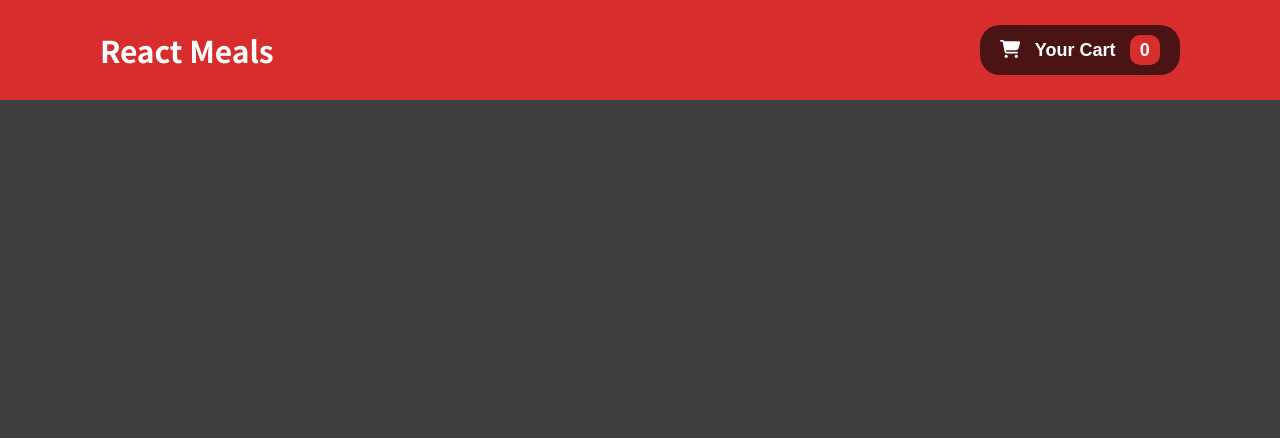
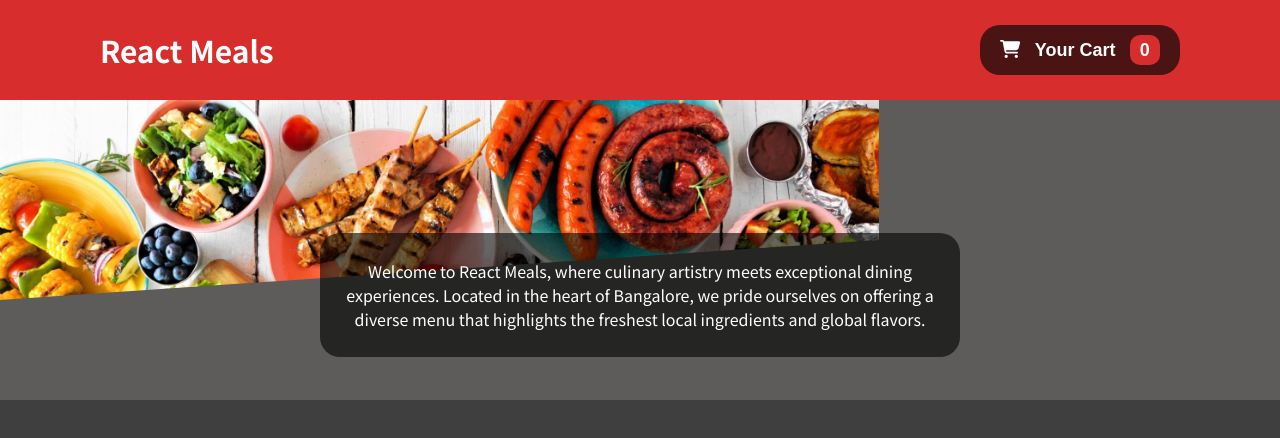
Before and after one commit to Abdulrahiman7/Restaurant-website, a React (Create React App) app: page / in a window 1280 px wide. Shown: the top 438 px of the page. Built offline with nearby package versions, Linux system fonts and the light colour scheme.

Commit message:
summary addded

```diff
--- a/src/components/Layout/Header.css
+++ b/src/components/Layout/Header.css
@@ -36,3 +36,28 @@
     border-radius: 10px;
     font-weight:800;
 }
+.header-image{
+    height:300px;
+    background-color: rgb(93, 92, 90);
+    position: relative;
+}
+.header-image img {
+   height: 200px;
+   clip-path: polygon(0% 0, 100% 0%, 100% 70%, 0% 100%);
+  }
+.summary{
+    padding: 10px;
+    display: flex;
+    align-items: center;
+    justify-content: center;
+    top: 65%; /* Center vertically */
+    left: 50%; /* Center horizontally */
+    transform: translate(-50%, -50%);
+    color:white;
+    position: absolute;
+    background-color: rgba(0, 0, 0, 0.6);
+    z-index: 1;
+    text-align:center;
+    border-radius: 20px;
+
+}
--- a/src/components/Layout/Header.jsx
+++ b/src/components/Layout/Header.jsx
@@ -1,15 +1,31 @@
-import React from 'react';
+import React from "react";
 import "./Header.css";
-import { FontAwesomeIcon } from '@fortawesome/react-fontawesome';
-import { faCartShopping } from '@fortawesome/free-solid-svg-icons';
+import { FontAwesomeIcon } from "@fortawesome/react-fontawesome";
+import { faCartShopping } from "@fortawesome/free-solid-svg-icons";
+import cartImage from "../../assets/header.jpg";
 
 const Header = () => {
   return (
-    <div className='header'>
-        <h2>React Meals</h2>
-        <button><span><FontAwesomeIcon icon={faCartShopping} /></span>Your Cart <span className='cart-count'>0</span></button>
+    <React.Fragment>
+    <div className="header">
+      <h2>React Meals</h2>
+      <button>
+        <span>
+          <FontAwesomeIcon icon={faCartShopping} />
+        </span>
+        Your Cart
+        <span className="cart-count">0</span>
+      </button>
+    </div>
+    <div className="header-image">
+        <div className="summary">
+            <p>Welcome to React Meals, where culinary artistry meets exceptional dining experiences. Located in the heart of Bangalore, we pride ourselves on offering a diverse menu that highlights the freshest local ingredients and global flavors.</p>
         </div>
-  )
-}
+    <img src={cartImage} alt='foods in the table' />
+    </div>
 
-export default Header
+    </React.Fragment>
+  );
+};
+
+export default Header;
```
Also changed, not shown: src/assets/header.jpg (added).
